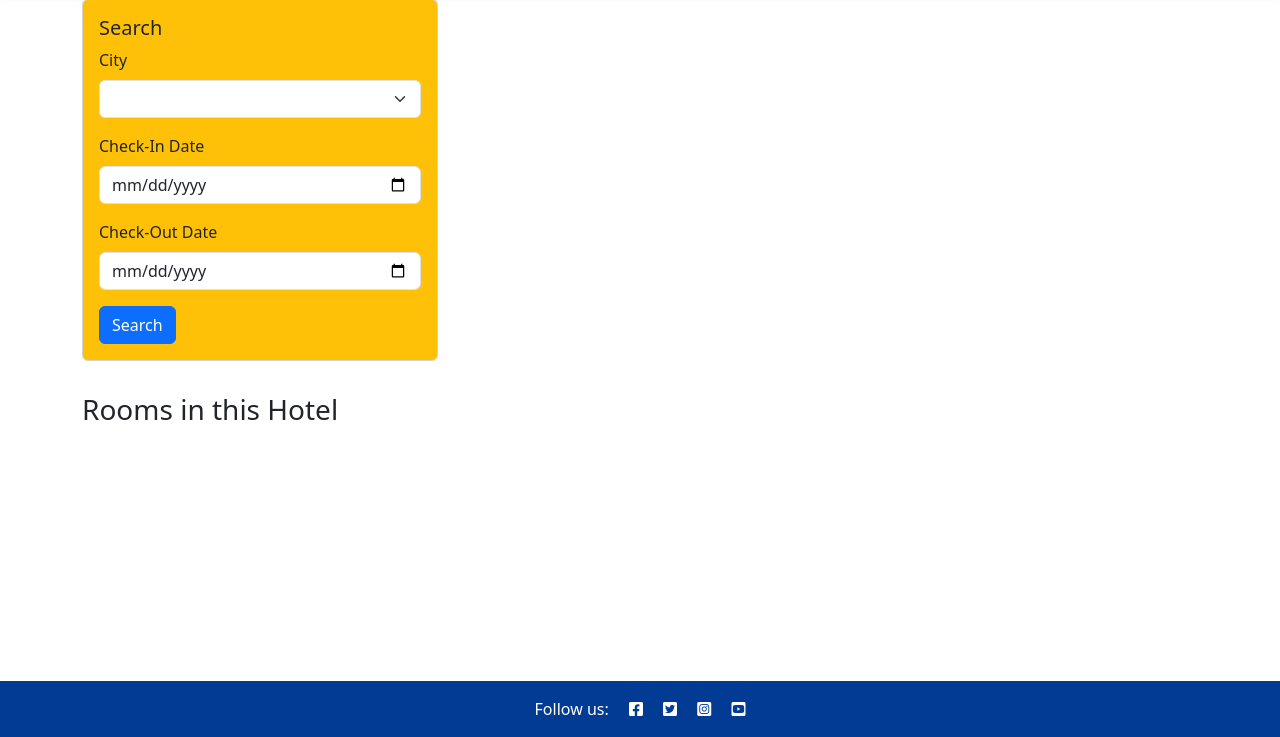
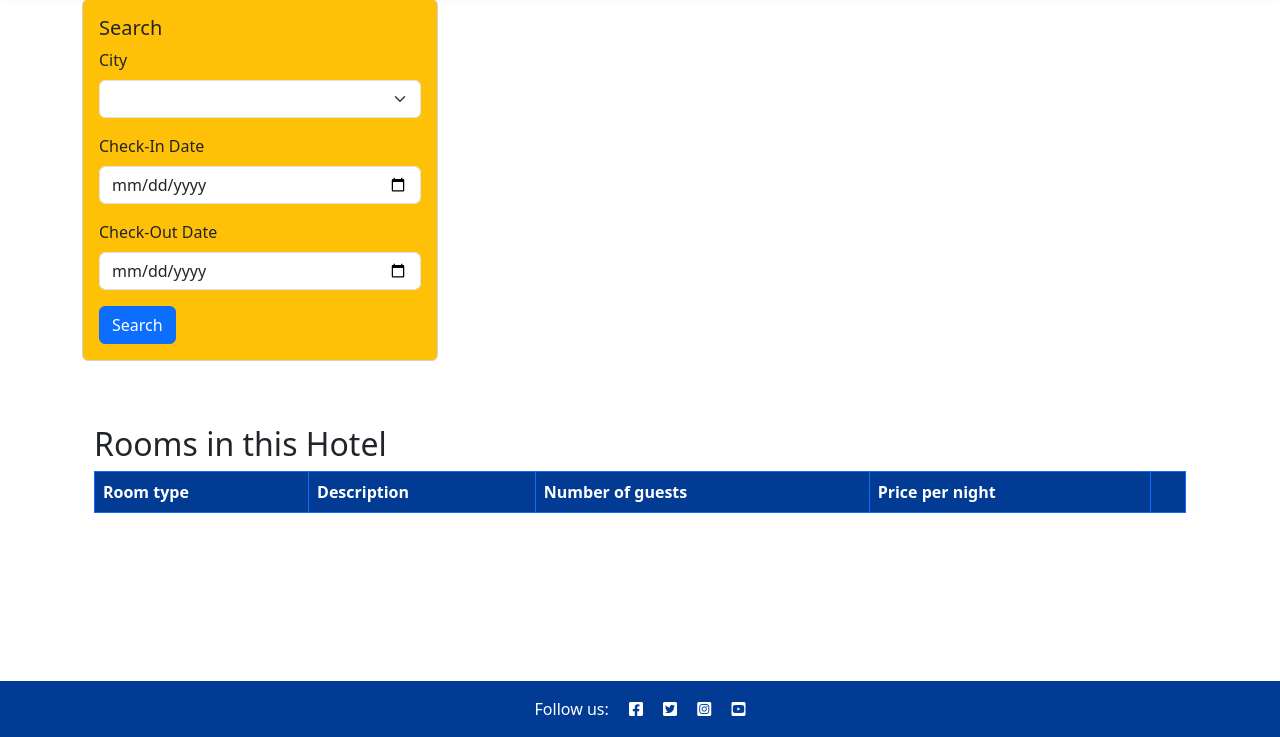
Before and after one commit to CodeWizard-1/booking_hotel, a Django app: template templates/hotel_detail.html in a window 1280 px wide. Shown: the part 63-800 px from the top of the page. Run offline with Django 3.2, Linux system fonts and the light colour scheme; the template is opened without the code that fills it, so the values that code supplies are empty; some libraries are stand-ins or nearby versions.

Commit message:
Add display rooms in table on hotel_ditail page

```diff
--- a/static/css/style.css
+++ b/static/css/style.css
@@ -107,7 +107,7 @@ body {
   bottom: 5%;
   min-width: 30%;
   left: -2px;
-  background-color: #0071cc;
+  background-color:#013b94;
 }
 
 .image-flash-top-right {
@@ -122,7 +122,7 @@ body {
   top: 5%;
   min-width: 30%;
   left: -2px;
-  background-color: #0071cc;
+  background-color: #013b94;
 }
 
 .author {
@@ -181,14 +181,14 @@ body {
 }
 
 .btn-signup {
-  background-color: #0071cc;
+  background-color: #013b94;
   color: #fff;
 }
 
 .btn-signup:hover,
 .btn-signup:active {
   background-color: #fff;
-  color: #0071cc;
+  color: #013b94;
 }
 
 .link {
@@ -216,7 +216,7 @@ body {
 }
 
 .blue-button {
-    background-color: blue;
+    background-color: #013b94;
     color: white;
 }
 
@@ -233,3 +233,8 @@ body {
     font-size: 16px;
     padding: 0;
 }
+
+.blue-hat th {
+  background-color: #013b94;
+  color: white;
+}
--- a/templates/hotel_detail.html
+++ b/templates/hotel_detail.html
@@ -48,20 +48,37 @@
             <p class="card-text">{{ hotel.description_hotel | safe }}</p>
         </div>
     </div>
-    <div class="row mt-3">
-        <div class="col-md-6">
-            <h3>Rooms in this Hotel</h3>
-            <ul>
-                {% for room in object.room_set.all %}
-                <li>
-                    <a href="{% url 'room_detail' room.slug %}">{{ room.room_name }}</a> - Price: {{ room.price }} - Description: {{
-                    room.description }}
-                </li>
-                {% endfor %}
-            </ul>
-        </div>
-    </div>
+<!-- ----------------------------------------------------------- -->
+
+<div class="container mt-5">
+    <h2>Rooms in this Hotel</h2>
+    <table class="table table-bordered border-primary table-hover table-responsive">
+        <thead class="blue-hat">
+            <tr>
+                <th>Room type</th>
+                <th>Description</th>
+                <th>Number of guests</th>
+                <th>Price per night</th>
+                <th></th>
+            </tr>
+        </thead>
+        <tbody>
+            {% for room in object.room_set.all %}
+                <tr>
+                    <td>{{ room.room_name }}</td>
+                    <td>{{ room.description_room | safe |truncatewords_html:20  }}</td>
+                    <td>{{ room.capacity }}</td>
+                    <td>{{ room.price }}</td>
+                    <td>
+                        <form method="get" action="{% url 'room_detail' room.slug %}">
+                            <button type="submit" class="btn btn-primary">Book Now</button>
+                        </form>
+                    </td>
+                </tr>
+            {% endfor %}
+        </tbody>
+    </table>
 </div>
-<!-- --------------------------------------------  -->
+<!-- -----------------------------------------------------------  -->
 
 {% endblock content %}
--- a/templates/my_booking.html
+++ b/templates/my_booking.html
@@ -8,7 +8,9 @@
                 <div class="card shadow mb-4 rounded-4">
                     <div class="row g-0">
                         <div class="col-md-4">
-                            <img src="{{ booking.room.room_image.url }}" class="img-fluid rounded-start rounded-4" />
+                            <div class="d-flex m-1" style="height: 100%;">
+                                <img src="{{ booking.room.room_image.url }}" class="img-fluid rounded-4" style="height: 75%; width: 100%; object-fit: cover;">
+                            </div>
                         </div>
                         <div class="col-md-8">
                             <div class="card-body">
```
